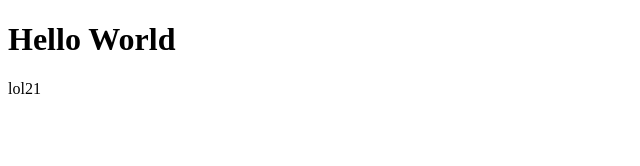
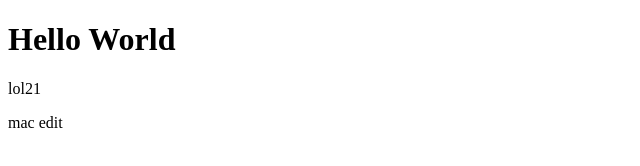
Before and after one commit to mkljngd/GitHub, a plain HTML site: page index.html in a window 1280 px wide. Shown: the full height of the page, 0-640 px from the left. Drawn offline with Linux system fonts and the light colour scheme.

Commit message:
mac edit

```diff
--- a/index.html
+++ b/index.html
@@ -9,5 +9,6 @@
 <body>
     <h1>Hello World</h1>
     <p>lol21</p>
+    <p>mac edit</p>
 </body>
 </html>
```
